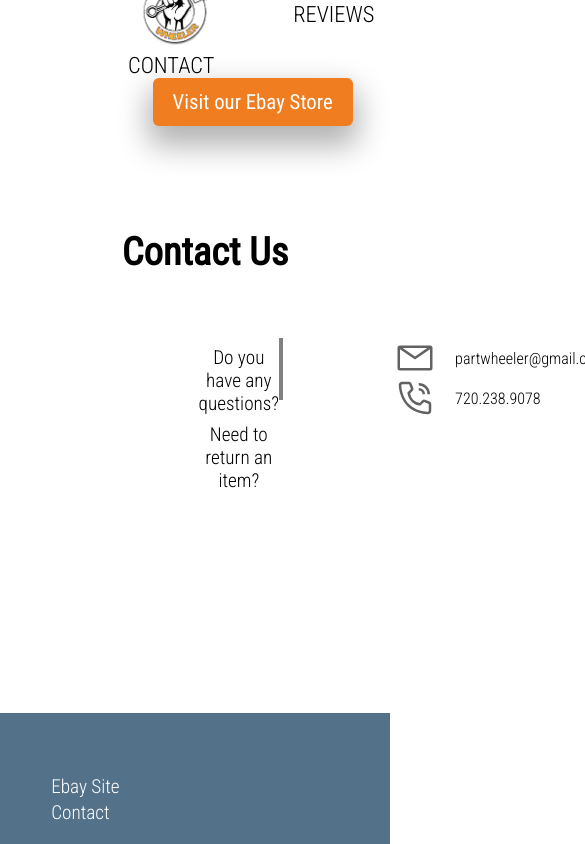
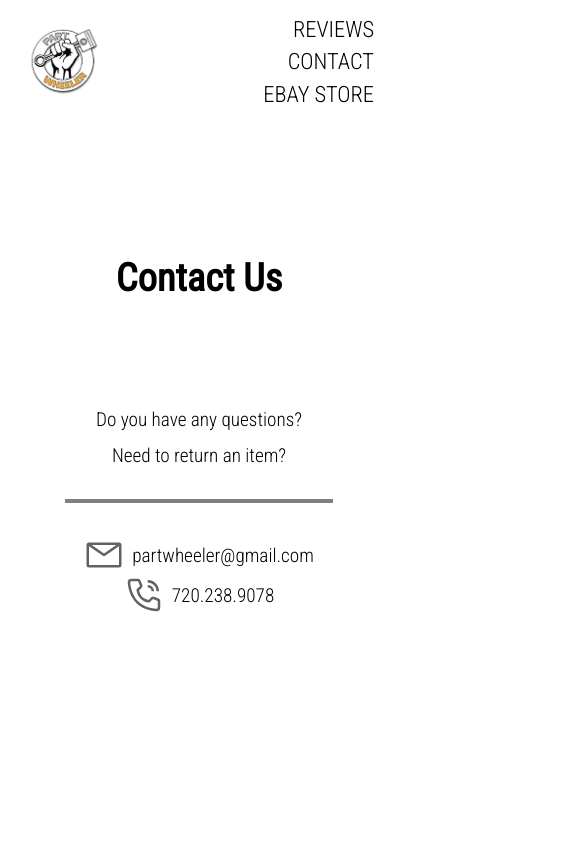
Before and after one commit to Jezryl-Castelo/part-wheeler-website, a React (Create React App) app: page /contact in a window 390 px wide. Shown: the top 844 px of the page, 585 px wide, since content can reach past the window. Built offline with nearby package versions, Linux system fonts and the light colour scheme.

Commit message:
add media queries

```diff
--- a/src/App.css
+++ b/src/App.css
@@ -11,3 +11,13 @@ body {
   font-family: 'Roboto Condensed', sans-serif;
   overflow-x: hidden;
 }
+
+a {
+  color: black;
+  text-decoration: none;
+  list-style: none;
+}
+
+a:hover {
+  color: #F17D21;
+}
--- a/src/components/contact/contact.styles.css
+++ b/src/components/contact/contact.styles.css
@@ -7,37 +7,64 @@
 .contact-container{
     display: grid;
     height: 52vh;
-    grid-template-areas:
-    "questions contact-info";
-    width: 90%;
-    margin: 0 auto;
-    padding: 4rem 10rem;
+    grid-template-columns: 1fr 50%;
+    width: 100%;
     text-align: center;
+    margin: 4rem auto;
 }
 
 .question {
     font-size: 1.2rem;
     font-weight: 300;
     margin: 0.5rem auto;
+    padding-right: 20%;
+}
+
+
+.contact-info-container {
+    border-left: 4px solid gray;
+    height: 30%;
+    text-align: center;
 }
 
 .contact {
     font-weight: 300;
-    padding-left: 20px;
-}
-.contact-info-container {
-    border-left: 4px solid gray;
-    height: 20%;
+    font-size: 1.2rem;
+    padding-left: 0.5rem;
 
 }
+
 .contact-info {
     display: flex;
     align-items: center;
-    position: relative;
-    left: 7rem;
+    padding-left: 30%;
 }
 
 .icon {
    height: 40px;
-   position: relative;
 }
+
+@media(max-width: 700px) {
+    .contact-container {
+        padding-top: 2rem;
+        display: block;
+        text-align: center;
+    }
+    .question {
+        padding-right: 0;
+        text-align: center;
+        margin-top: 0.8rem;
+    }
+    .contact-info-container {
+        padding-top: 2rem;
+        border-top: 4px solid gray;
+        border-left: 0;
+        width: 70%;
+        margin: 2rem auto 0;
+    }
+
+    .contact-info {
+        padding-left: 0;
+        justify-content: center;
+    }
+}
--- a/src/components/header/header.component.jsx
+++ b/src/components/header/header.component.jsx
@@ -13,7 +13,7 @@ const Header = () => {
               <img className="long-arrow" src={arrow} alt="arrow"/>
               <h1 className="header-title">Part Wheeler</h1>
               <h2 className="header-description">Seeking out the highest quality in used auto parts</h2>
-              <a href="https://www.ebay.com/usr/partwheeler?_trksid=p2047675.l2559" className="ebay-button">Visit our Ebay Store</a>
+              <a href="https://www.ebay.com/usr/partwheeler?_trksid=p2047675.l2559" className="ebay-button header-button">Visit our Ebay Store</a>
             </div>
       </section>
       </div>
--- a/src/components/header/header.style.css
+++ b/src/components/header/header.style.css
@@ -1,5 +1,3 @@
-
-
 .header-container {
     display: grid;
     width: 100vw;
@@ -47,3 +45,36 @@
     font-size: 2rem;
     }
 }
+
+@media (max-width: 800px) {
+    .header-container {
+       display: block;
+       height: 500px;
+       padding: 4rem 0;
+       text-align: center;
+    }
+    .header-title {
+        margin-bottom: 2rem;
+        font-size: 3.5rem;
+    }
+
+    .header-description {
+        width: 100%;
+        padding: 0;
+    }
+
+    .header-button {
+        margin: 2rem auto 1rem;
+    }
+
+    .long-arrow {
+        position: absolute;
+        width: 80%;
+        min-width: 400px;
+        z-index: 1;
+        bottom: 160px;
+
+        right: 187px;
+    }
+
+}
--- a/src/components/nav/nav.component.jsx
+++ b/src/components/nav/nav.component.jsx
@@ -11,14 +11,16 @@ const Nav = (props) => {
     return(
     <div>
         <nav>
-        <ul className="nav-items">
         <a href="/">
           <img className="logo" src={logo} alt="part wheeler logo" />
         </a>
+        <ul className="nav-items">
+
             <li className="nav-item"> <a href="/#review">REVIEWS</a></li>
             <li className="nav-item"><a href="/contact">CONTACT
             </a></li>
             <a to="/contact" href="https://www.ebay.com/usr/partwheeler?_trksid=p2047675.l2559"className="ebay-button nav-button">Visit our Ebay Store</a>
+            <li className="nav-item show-on-mobile"><a href="https://www.ebay.com/usr/partwheeler?_trksid=p2047675.l2559">EBAY STORE</a></li>
         </ul>
         </nav>
 
--- a/src/components/nav/nav.style.css
+++ b/src/components/nav/nav.style.css
@@ -1,4 +1,6 @@
 nav {
+    display: flex;
+    align-items: center;
     width: 100vw;
     height: 12vh;
     padding-left: 8rem;
@@ -8,8 +10,9 @@ nav {
     display: flex;
     justify-content: space-between;
     align-content: center;
-    width: 94%;
+    width: 85%;
     height: 100%;
+    padding-left: 1rem;
     align-items: center;
     flex-wrap: wrap;
 }
@@ -18,15 +21,6 @@ nav {
     font-size: 1.4rem;
     list-style: none;
     font-weight: 300;
-}
-
-.nav-item a {
-    text-decoration: none;
-    list-style: none;
-    color: black;
-}
-.nav-item a:hover {
-    color: #F17D21;
 }
 
 .logo {
@@ -47,24 +41,48 @@ nav {
     border-radius: 6px;
     margin-left: 7rem;
     box-shadow: 0 15px 30px 5px rgba(0, 0, 0, 0.3);
-}
+  }
 
-.ebay-button:hover {
+  .ebay-button:hover {
     background-color: #e4771d;
+    color: white;
     transition: 0.3s;
-}
+  }
 
 .nav-button {
     right: 0;
     margin-left: 55%;
 }
 
+.show-on-mobile a {
+    display: none;
+}
+
 @media (max-width: 1344px) {
     .nav-button {
         margin-left: 10%;
     }
-/* Move button to the right. Add hamburger?
-@media (max-width: 675px) {
-*/
+}
 
+@media (max-width: 700px) {
+    nav {
+        padding: 1rem;
+        height: 15vh;
+    }
+
+    .nav-items {
+        display: block;
+        text-align : right;
+    }
+
+    .nav-item {
+        padding-bottom: 0.4rem;
+    }
+
+    .nav-button {
+        display: none;
+    }
+    .show-on-mobile a {
+        display: block;
+    }
 }
--- a/src/components/reviews/reviews.styles.css
+++ b/src/components/reviews/reviews.styles.css
@@ -11,16 +11,22 @@
 .review-description {
     font-size: 1.6rem;
     font-weight: 300;
-    margin: 0 auto;
+    margin: 1rem auto 3rem;
 }
 
 .feedback {
-    width: 40%;
-    margin: 3rem auto;
+    width: 60%;
+    margin: 0 auto;
+    padding-left: 6rem;
 }
 
 .feedback td {
     background: white;
+}
+
+.feedback td.second {
+    font-size: 1.2rem;
+    font-weight: 300;
 }
 
 .auction-nudge {
@@ -32,3 +38,13 @@
     margin: 0 auto;
     padding: 0;
 }
+
+@media (max-width: 900px) {
+    .reviews {
+        width: 80%;
+    }
+    .feedback {
+        width: 100%;
+        padding: 0;
+    }
+}
```
